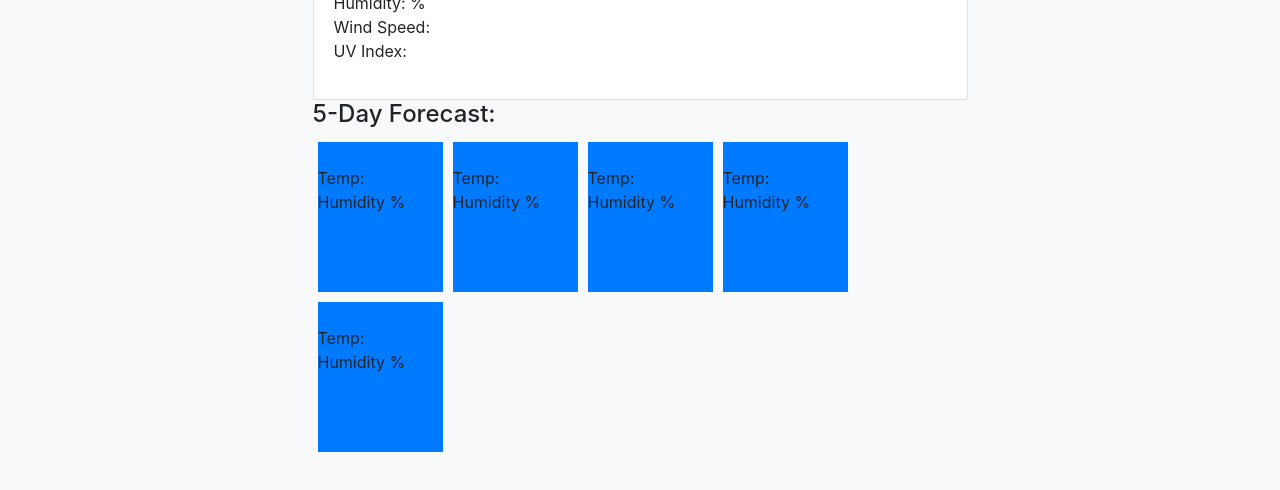
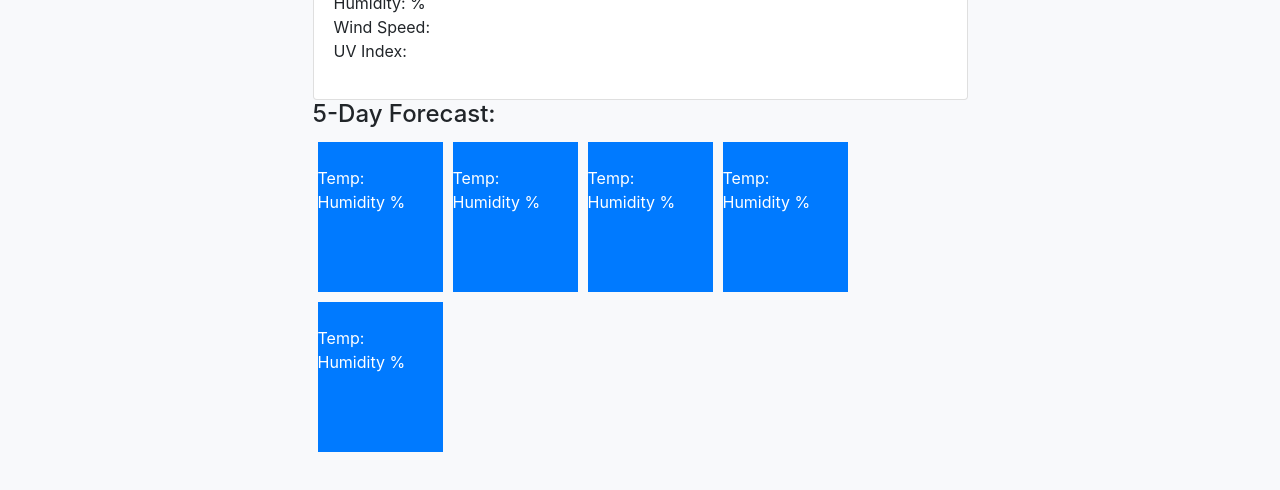
Before and after one commit to ChrisFlick/Weather-Dashboard, a plain HTML site: page src/index.html in a window 1280 px wide. Shown: the part 158-648 px from the top of the page. Drawn offline with nearby package versions, Linux system fonts and the light colour scheme.

Commit message:
changed forecast color to white so it could be seen better

```diff
--- a/Assets/CSS/style.css
+++ b/Assets/CSS/style.css
@@ -42,3 +42,7 @@ header {
     color: black;
     cursor: pointer;
 }
+
+.forecast {
+    color: white;
+}
```
